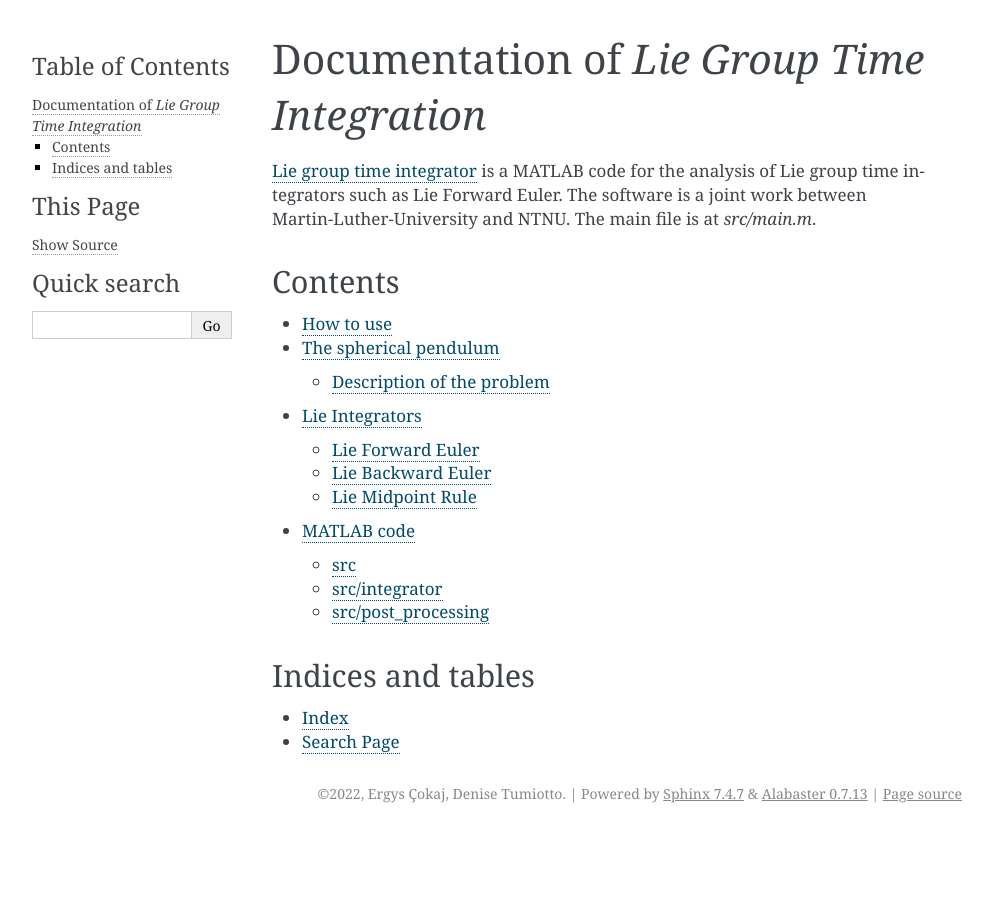
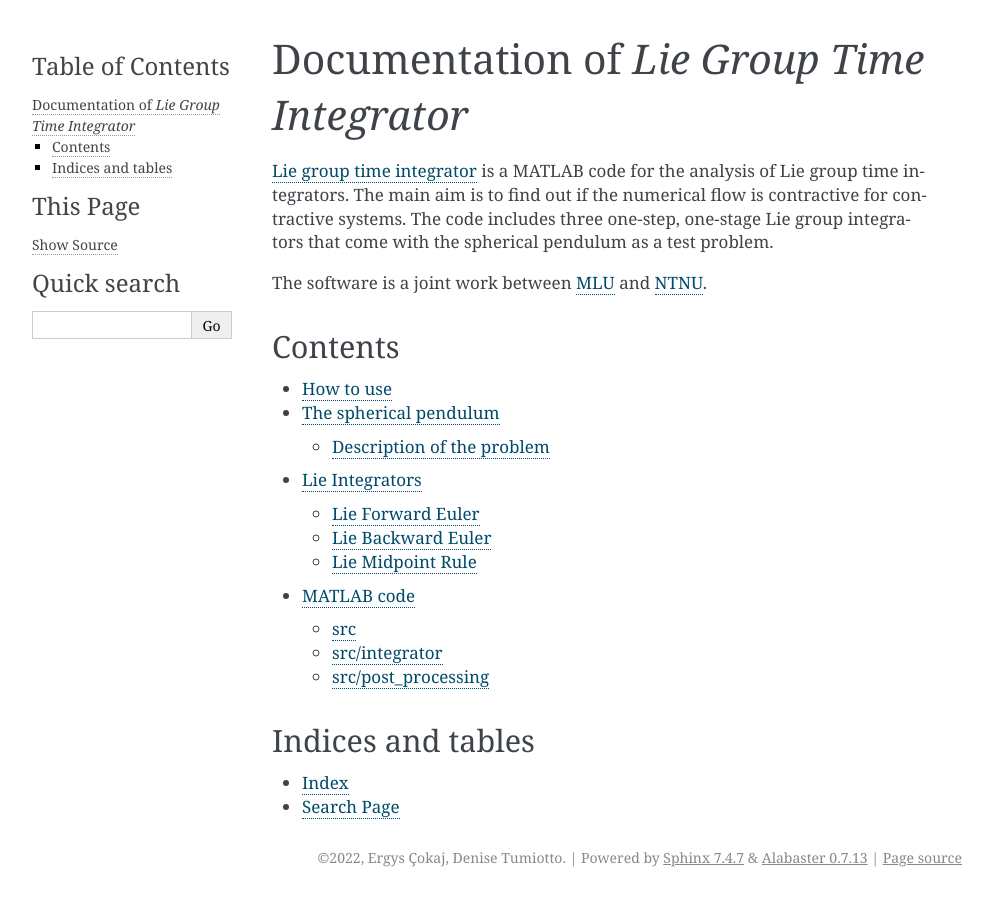
Before and after one commit to THREAD-3-2/lie_group_time_integrator, a Sphinx documentation site: the page built from docs/index.rst, in a window 1280 px wide. Shown: the whole page, without its empty margins (148-1141 px from the left). Built offline with Sphinx 7.4.7, drawn with Linux system fonts in a browser that asks for light colours.

Commit message:
Update index.rst

```diff
--- a/docs/index.rst
+++ b/docs/index.rst
@@ -1,11 +1,14 @@
-===============================================
- Documentation of `Lie Group Time Integration`
-===============================================
+==============================================
+ Documentation of `Lie Group Time Integrator`
+==============================================
 
 `Lie group time integrator <https://github.com/THREAD-3-2/lie_group_time_integrator>`_
-is a MATLAB code for the analysis of Lie group time integrators such as Lie Forward Euler.
-The software is a joint work between Martin-Luther-University and NTNU.
-The main file is at `src/main.m`.
+is a MATLAB code for the analysis of Lie group time integrators.
+The main aim is to find out if the numerical flow is contractive for contractive systems.
+The code includes three one-step, one-stage Lie group integrators that come with the spherical pendulum as a test problem.
+
+The software is a joint work between `MLU <https://www.uni-halle.de/?lang=en>`_ and `NTNU <https://www.ntnu.edu/>`_.
+
 
 Contents
 ========
```
